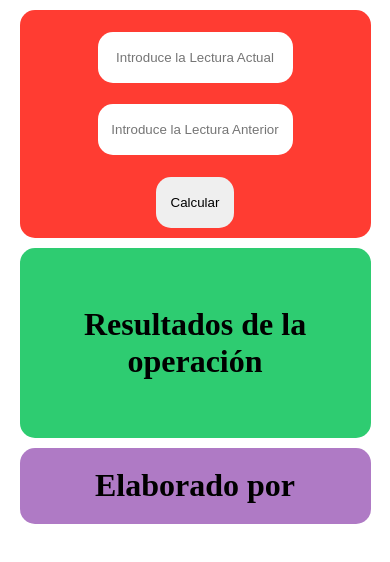
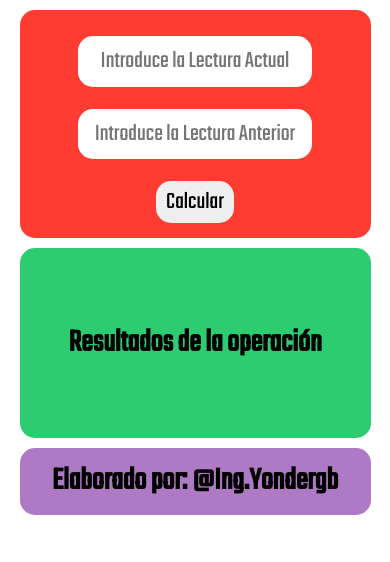
Before and after one commit to yondergb/AppMedidor, a plain HTML site: page index.html in a window 390 px wide. Shown: the part 248-810 px from the top of the page. Drawn offline with Linux system fonts and the light colour scheme.

Commit message:
Modificado el alto del submit, cambiada la fuente

```diff
--- a/css/estilos.css
+++ b/css/estilos.css
@@ -3,6 +3,7 @@
     padding: 0;
     margin: 0;
     border-radius: 15px;
+    font-family: 'Teko', sans-serif;
 }
 
 html{
@@ -10,7 +11,7 @@ html{
 }
 body {
    font-size: 16px;
-min-height: 100%;
+   min-height: 100%;
 }
 
 .contenedor{
@@ -53,8 +54,6 @@ min-height: 100%;
     align-items: center;
     justify-content: center;
     grid-area: calculos;
-    font-family: 'Lemonada', cursive;
-
 }
 
 .contenedor .resultados{
@@ -71,6 +70,7 @@ min-height: 100%;
     align-items: center;
     justify-content: center;
     grid-area: creditos;
+    height: 8vh;
 }
 
 form{
@@ -82,26 +82,18 @@ form{
     max-width: 500px;
 }
 
-
-
 input{
     margin: 2vh;
     width: 30vw;
    height: 4vh;
    text-align: center;
+   font-size: 1.5rem;
 }
 input[type="submit"]{
     width: 10vw;
+    height: 5vh;
 }
 
-/* #act{
-    margin-top: 30px;
-    margin-bottom: 10px;
-}
-
-#btm{
-    margin-bottom: 30px;
-} */
 
 @media screen and (max-width:640px){
     input{
@@ -114,3 +106,15 @@ input[type="submit"]{
         width: 20vw;
     }
 }
+
+@media screen and (max-width:720px){
+    input{
+       margin-bottom: 5px;
+       width: 60vw;
+       height: 6vh;
+       text-align: center;
+    }
+    input[type="submit"]{
+        width: 20vw;
+    }
+}
--- a/index.html
+++ b/index.html
@@ -5,9 +5,9 @@
     <meta name="viewport" content="width=device-width, initial-scale=1.0">
     <title>Consumo Electrico</title>
     <link rel="stylesheet" href="css/estilos.css">
+    <script src="js/script.js"></script>
     <link rel="preconnect" href="https://fonts.gstatic.com">
-<link href="https://fonts.googleapis.com/css2?family=Lemonada&display=swap" rel="stylesheet">
-    <script src="js/script.js"></script>
+<link href="https://fonts.googleapis.com/css2?family=Teko&display=swap" rel="stylesheet">
 </head>
 <body>
     <div class="contenedor">
@@ -25,7 +25,7 @@
              <h1>Resultados de la operación</h1>
         </div>
         <footer class="creditos">
-              <h1>Elaborado por</h1>
+              <h1>Elaborado por: @Ing.Yondergb </h1>
         </footer>
     </div>
 
```
